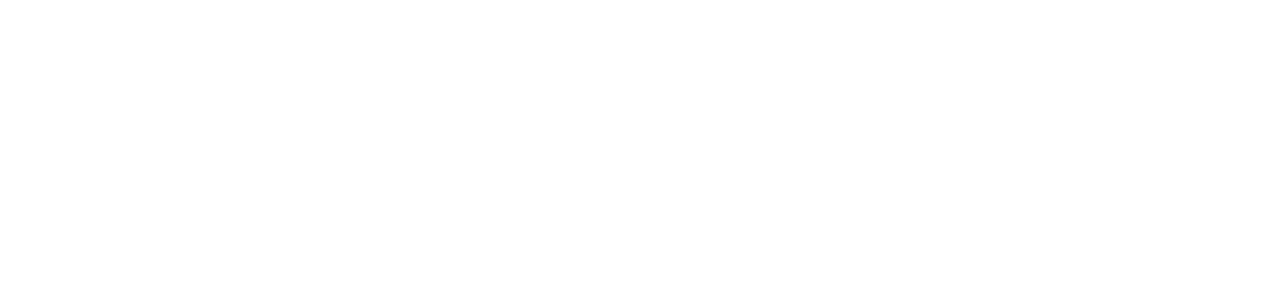
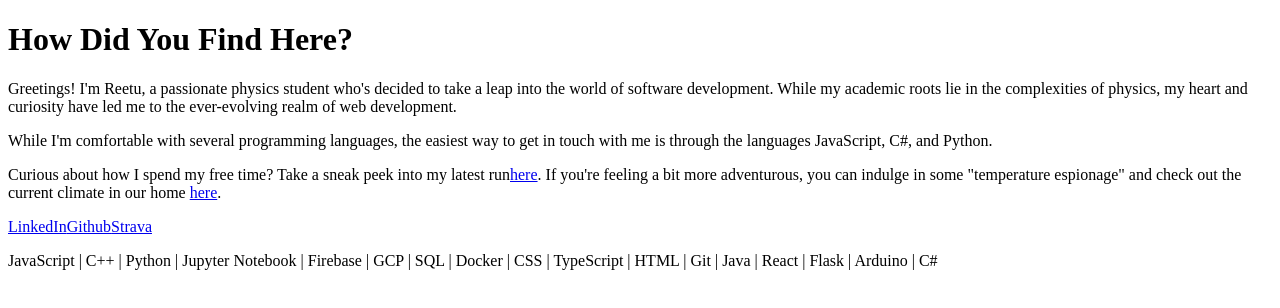
Before and after one commit to ReetuInkila/ReetuInkila, a React (Create React App) app in the folder app/: page / in a window 1280 px wide. Shown: the top 308 px of the page. Built offline with nearby package versions, Linux system fonts and the light colour scheme.

Commit message:
content added

```diff
--- a/app/src/App.tsx
+++ b/app/src/App.tsx
@@ -4,7 +4,32 @@
 function App() {
   return (
     <div className="App">
+      <h1>How Did You Find Here?</h1>
+      <p>
+        Greetings! I'm Reetu, a passionate physics student who's decided to take a leap into
+        the world of software development. While my academic roots lie in the complexities of
+        physics, my heart and curiosity have led me to the ever-evolving realm of web
+        development.
+      </p>
+      <p>
+        While I'm comfortable with several programming languages, the easiest way to get in
+        touch with me is through the languages JavaScript, C#, and Python.
+      </p>
+      <p>
+        Curious about how I spend my free time? Take a sneak peek into my latest run
+        <a href="https://syke.inkilareetu.fi/">here</a>. If you're feeling a bit more
+        adventurous, you can indulge in some "temperature espionage" and check out the
+        current climate in our home <a href="http://reetuinkila.eu.pythonanywhere.com/">here</a>.
+      </p>
+      <div id="links">
+        <a href="https://www.linkedin.com/in/reetuinkila/">LinkedIn</a>
+        <a href="https://github.com/ReetuInkila">Github</a>
+        <a href="https://www.strava.com/athletes/40032012">Strava</a>
 
+      </div>
+      <p>
+        JavaScript | C++ | Python | Jupyter Notebook | Firebase | GCP | SQL | Docker | CSS | TypeScript | HTML | Git | Java | React | Flask | Arduino | C#
+      </p>
     </div>
   );
 }
```
